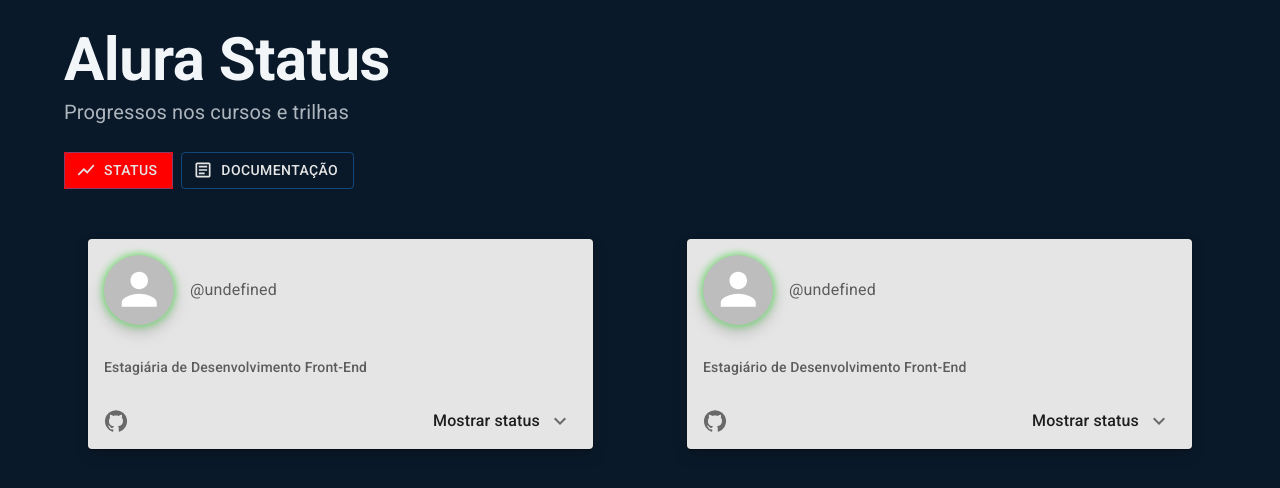
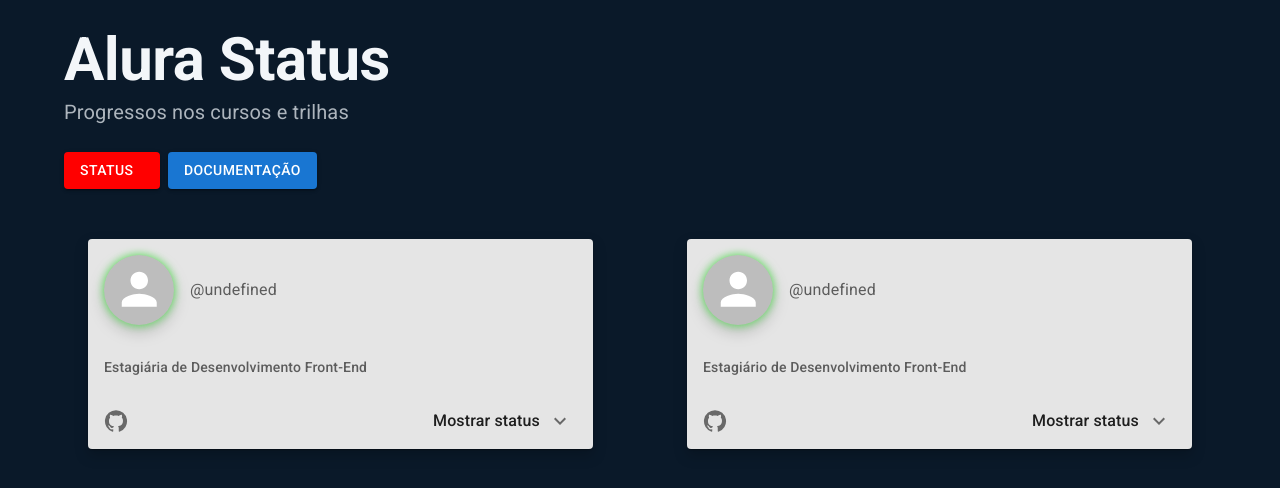
Before and after one commit to oabarreto/alura-status, a React (Vite) app: page / in a window 1280 px wide. Shown: the top 488 px of the page. Built offline with nearby package versions, Linux system fonts and the light colour scheme; no server answers.

Commit message:
Ajustes na lógica da feature de  troca de estilos dos links da página ativa e o componente  Link

```diff
--- a/src/App.jsx
+++ b/src/App.jsx
@@ -21,15 +21,23 @@
     const status = statusRef.current
     const documentation = documentationRef.current
 
-    if(status === e.target) {
-     status.classList.toggle("color")
-     documentation.classList.toggle("color")
+    if(e.target === status) {
+      status.classList.add("btn-active-navigation")
+      status.classList.remove("btn-inative-navigation")
+
+      documentation.classList.remove("btn-active-navigation")
+      documentation.classList.add("btn-inative-navigation")
 
     } else {
-      status.classList.toggle("color")
-      documentation.classList.toggle("color")
+      status.classList.remove("btn-active-navigation")
+      status.classList.add("btn-inative-navigation")
+
+      documentation.classList.add("btn-active-navigation")
+      documentation.classList.remove("btn-inative-navigation")
     }
+
   }
+
   return(
       <Container sx={{
         maxnWidth: "lg",
@@ -41,17 +49,13 @@
         <Stack mt={3} spacing={1} direction="row">
           <Link style={{
             textDecoration: "none",
-          }} to="/" className='color' ref={statusRef} onClick={handleClick}>
-            <Button id="status" sx={{
-              color: "#e5e5e5"
-            }} startIcon={<ShowChartOutlinedIcon/>} variant="outlined" >Status</Button>
+          }} to="/" className="btn-active-navigation btn-default-navigation" ref={statusRef} onClick={handleClick}>
+             Status
           </Link>
           <Link style={{
             textDecoration: "none",
-          }} to="documentacao" ref={documentationRef} onClick={handleClick}>
-            <Button id="doc" sx={{
-              color: "#e5e5e5",
-            }} startIcon={<ArticleOutlinedIcon />} variant="outlined" >Documentação</Button>
+          }} to="documentacao" className="btn-inative-navigation btn-default-navigation" ref={documentationRef} onClick={handleClick}>
+            Documentação
           </Link>
         </Stack>
       </nav>
--- a/src/app.css
+++ b/src/app.css
@@ -1,8 +1,27 @@
 body {
     background-color: #0A1929;
 }
-.color {
+.btn-active-navigation {
     background-color: red;
+}
+.btn-default-navigation {
+    text-decoration: none;
+    font-family: "Roboto","Helvetica","Arial",sans-serif;
+    font-weight: 500;
+    font-size: 0.875rem;
+    line-height: 1.75;
+    letter-spacing: 0.02857em;
+    text-transform: uppercase;
+    min-width: 64px;
+    padding: 6px 16px;
+    border-radius: 4px;
+    -webkit-transition: background-color 250ms cubic-bezier(0.4, 0, 0.2, 1) 0ms,box-shadow 250ms cubic-bezier(0.4, 0, 0.2, 1) 0ms,border-color 250ms cubic-bezier(0.4, 0, 0.2, 1) 0ms,color 250ms cubic-bezier(0.4, 0, 0.2, 1) 0ms;
+    transition: background-color 250ms cubic-bezier(0.4, 0, 0.2, 1) 0ms,box-shadow 250ms cubic-bezier(0.4, 0, 0.2, 1) 0ms,border-color 250ms cubic-bezier(0.4, 0, 0.2, 1) 0ms,color 250ms cubic-bezier(0.4, 0, 0.2, 1) 0ms;
+    color: #fff;
+    box-shadow: 0px 3px 1px -2px rgb(0 0 0 / 20%), 0px 2px 2px 0px rgb(0 0 0 / 14%), 0px 1px 5px 0px rgb(0 0 0 / 12%);
+}
+.btn-inative-navigation {
+    background-color: #1976d2;
 }
 
 .collab-card {
```
